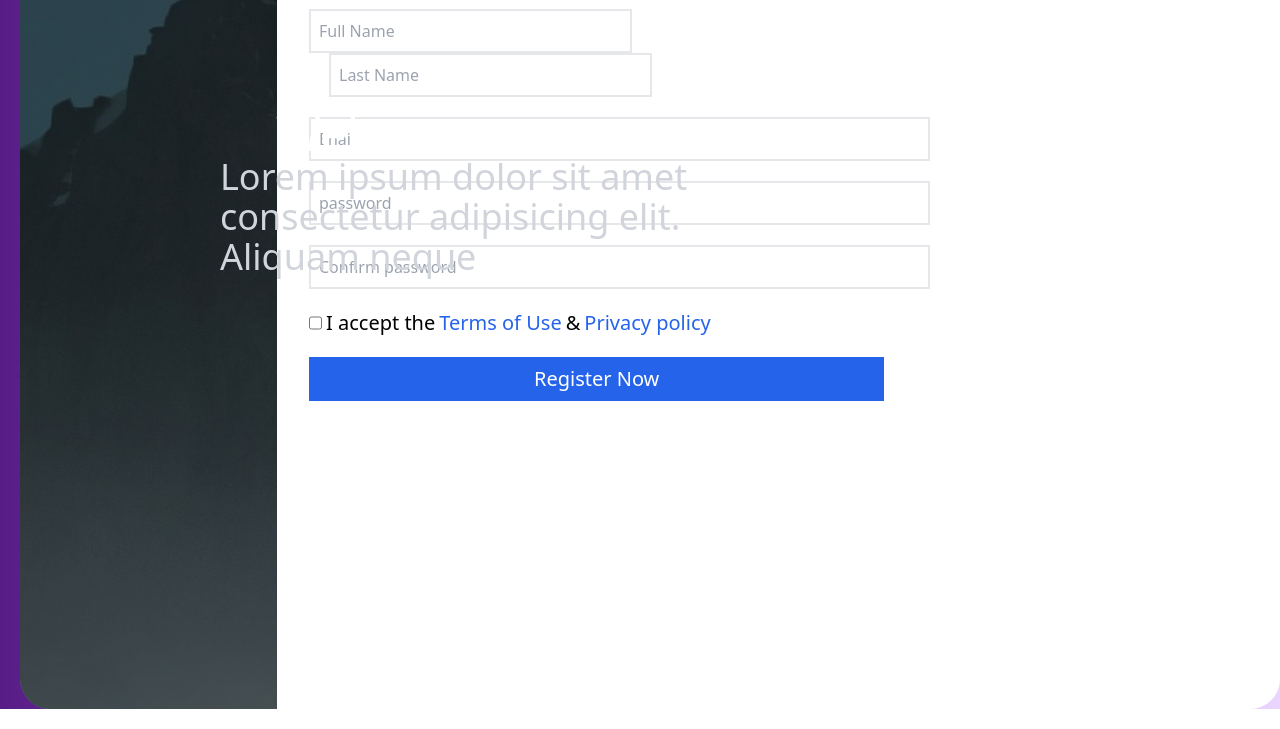
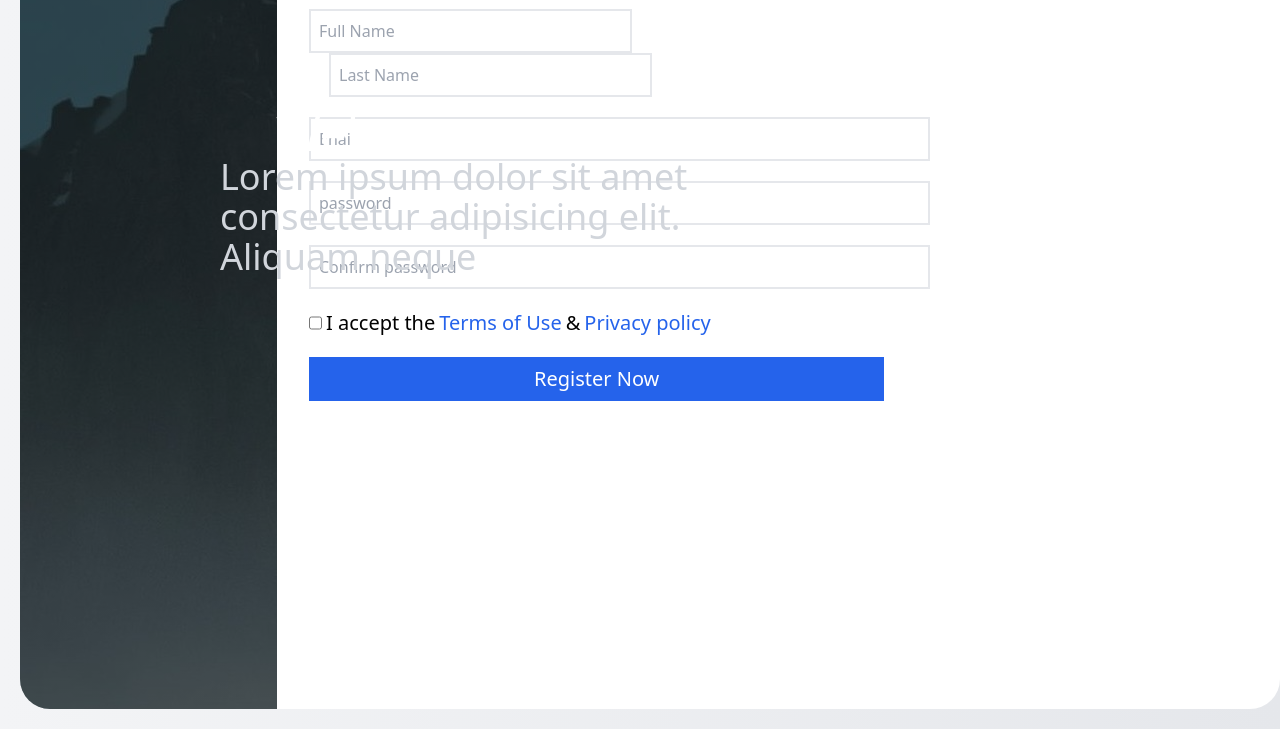
Before and after one commit to Ina-ahmett/GitHub-Branch, a plain HTML site: page index.html in a window 1280 px wide. Shown: the part 631-1360 px from the top of the page. Drawn offline with nearby package versions, Linux system fonts and the light colour scheme.

Commit message:
backgroud image un le ka badalay

```diff
--- a/index.html
+++ b/index.html
@@ -32,7 +32,7 @@
         </div>
     </div>
 
-    <div class="bg-gradient-to-r from-purple-900 to-purple-200">
+    <div class="bg-gradient-to-r from-gray-100 to-gray-200 pb-5">
         <div class="flex">
             <div class="bg-[url(sawir.Jpg)] w-[900px] h-[900px] relative  bg-no-repeat mt-5  ml-5 rounded-tl-[30px] rounded-bl-[30px]">
                 <div class="bg-gradient-to-t from-black/55 to-black/55 absolute inset-0 rounded-tl-[30px] rounded-bl-[30px]">
```
